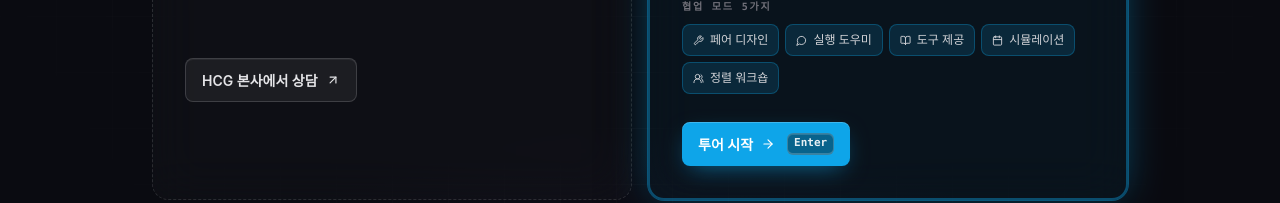
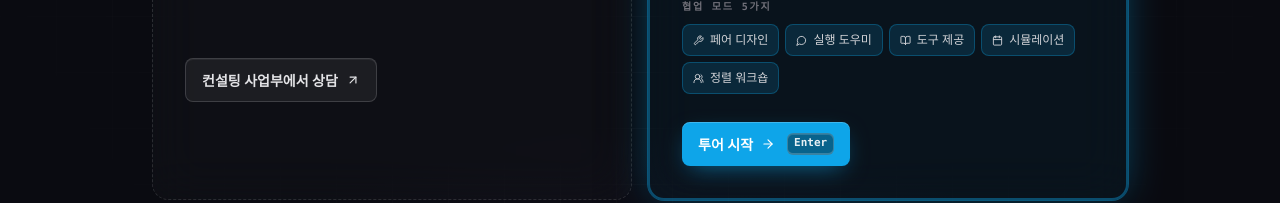
Before and after one commit to skyyoung2030-star/hradvisory, a React (Vite) app: page / in a window 1280 px wide. Shown: the part 880-1083 px from the top of the page. Built offline with nearby package versions, Linux system fonts and the light colour scheme; no server answers; a web font is replaced by a local one.

Commit message:
Updated Welcome.tsx

```diff
--- a/src/pages/Welcome.tsx
+++ b/src/pages/Welcome.tsx
@@ -207,7 +207,7 @@ function TurnkeyPath({ onCtaClick }: { onCtaClick: () => void }) {
                      active:translate-y-px transition-all
                      shadow-[inset_0_1px_0_rgba(255,255,255,0.06)]"
         >
-          <span>HCG 본사에서 상담</span>
+          <span>컨설팅 사업부에서 상담</span>
           <ArrowUpRight size={14} className="transition-transform group-hover:translate-x-0.5 group-hover:-translate-y-0.5" />
         </button>
       </div>
```
